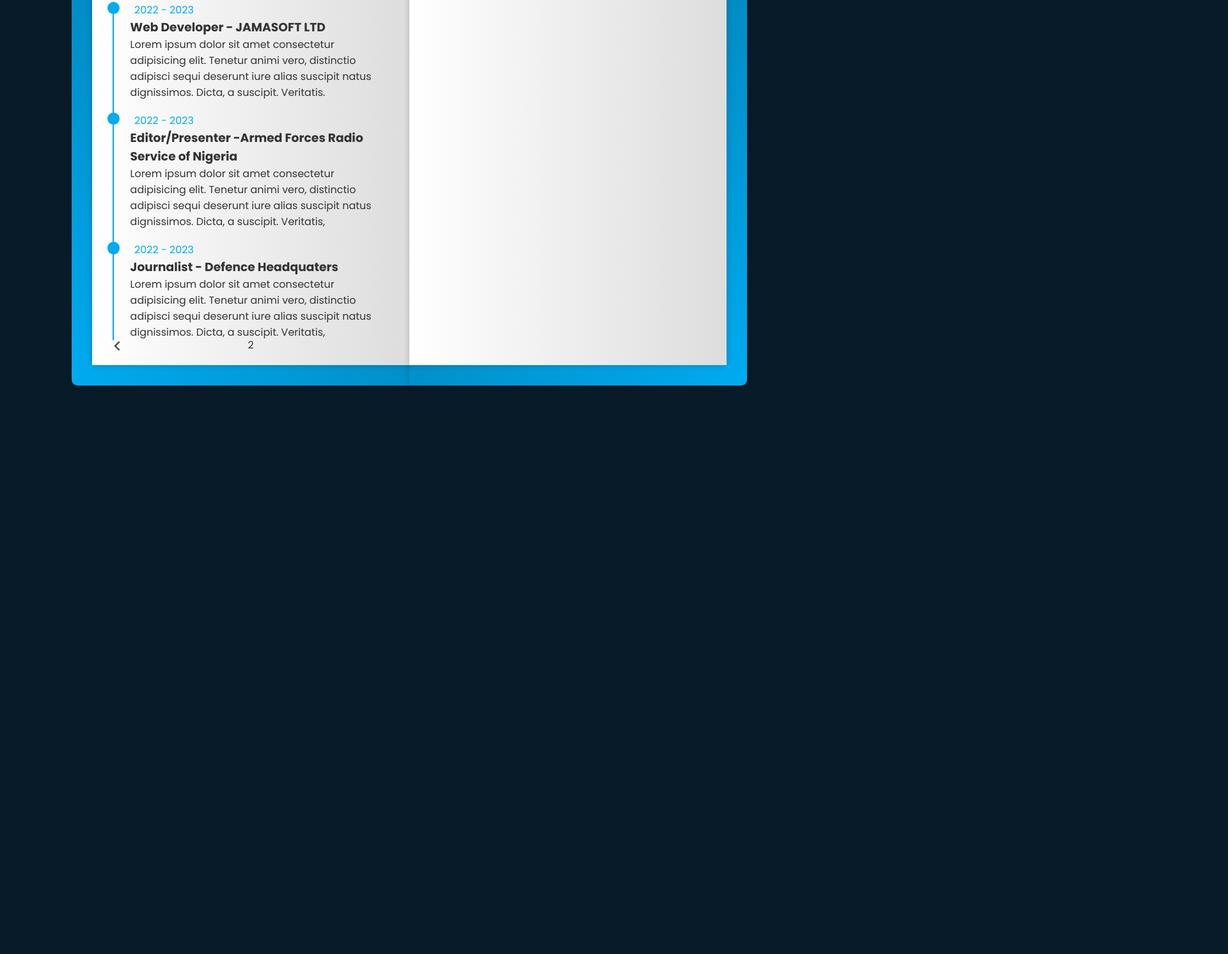
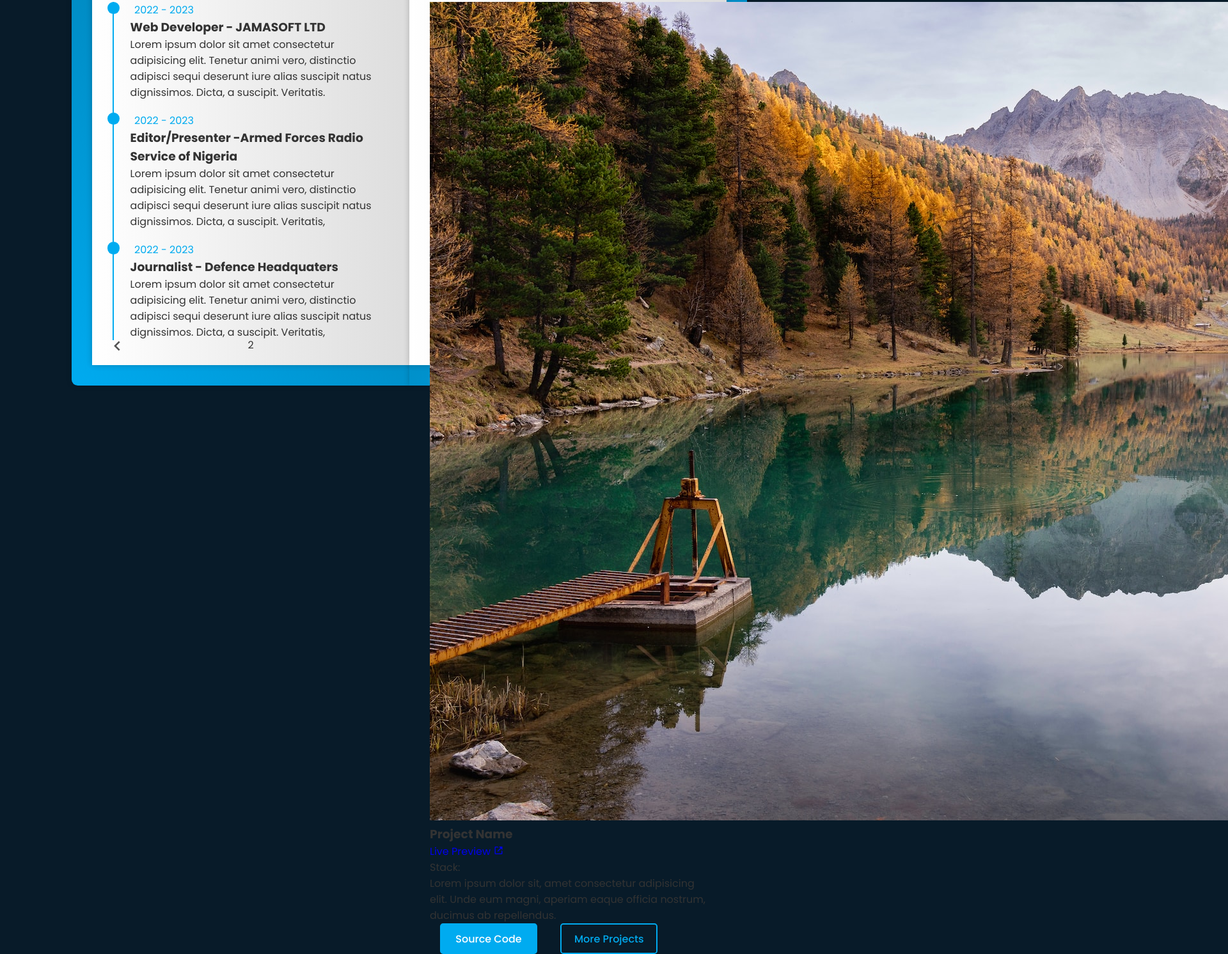
Before and after one commit to Billyrosecodes/portfolio_website, a plain HTML site: page index.html in a window 1280 px wide. Shown: the part 157-1649 px from the top of the page at 64% size, 1920 px wide, since content can reach past the window. Before the commit the page ends 800 px from the top, so only its background shows below. Drawn offline with nearby package versions, Linux system fonts and the light colour scheme.

Commit message:
updating html

```diff
--- a/index.html
+++ b/index.html
@@ -173,26 +173,26 @@
                             <h3>Front-End</h3>
                             <div class="content">
                                 <span><i class='bx bxl-html5'></i>HTML</span>
-                                <span><i class='bx bxl-css3' ></i>CSS</span>
-                                <span><i class='bx bxl-javascript' ></i>JS</span>
-                                <span><i class='bx bxl-react' ></i>React</span>
-                                <span><i class='bx bxl-bootstrap' ></i>Bootstrap</span>
-                                <span><i class='bx bxl-react' ></i>TailwindCss</span>
+                                <span><i class='bx bxl-css3'></i>CSS</span>
+                                <span><i class='bx bxl-javascript'></i>JS</span>
+                                <span><i class='bx bxl-react'></i>React</span>
+                                <span><i class='bx bxl-bootstrap'></i>Bootstrap</span>
+                                <span><i class='bx bxl-react'></i>TailwindCss</span>
                             </div>
                         </div>
 
                         <div class="skills-content">
                             <h3>Back-End</h3>
                             <div class="content">
-                                <span><i class='bx bxl-python' ></i>Python</span>
-                                <span><i class='bx bxl-nodejs' ></i>Node</span>
+                                <span><i class='bx bxl-python'></i>Python</span>
+                                <span><i class='bx bxl-nodejs'></i>Node</span>
                             </div>
                         </div>
 
                         <div class="skills-content">
                             <h3>UI/UX</h3>
                             <div class="content">
-                                <span><i class='bx bxl-figma' ></i>FIGMA</span>
+                                <span><i class='bx bxl-figma'></i>FIGMA</span>
                             </div>
                         </div>
                     </div>
@@ -210,19 +210,30 @@
             <div class="book-page page-right" id="turn-3">
                 <!-- page 5 (latest project or my portfolio) -->
                 <div class="page-front">
-                   <h1 class="title">Latest Projects</h1>
+                    <h1 class="title">Latest Project</h1>
 
                     <div class="portfolio-box">
-                    <img src="portfolio.jpg" alt="">
+                        <div class="img-box">
+                            <img src="/assets/images/portfolio.jpg" alt="">
                         </div>
-                </div>
-
                         <div class="info-box">
                             <div class="info-title">
                                 <h3>Project Name</h3>
                                 <a href="#">Live Preview <i class="bx bx-link-external"></i></a>
                             </div>
+                            <p>Stack:</p>
+                            <p>Lorem ipsum dolor sit, amet consectetur adipisicing elit. Unde eum magni, aperiam eaque
+                                officia nostrum, ducimus ab repellendus.</p>
                         </div>
+
+                        <div class="btn-box">
+                            <a href="#" class="btn">Source Code</a>
+                            <a href="#" class="btn">More Projects</a>
+                        </div>
+
+                    </div>
+                </div>
+
 
                 <!-- page 6 (contact me) -->
                 <div class="page-back">
--- a/style.css
+++ b/style.css
@@ -297,7 +297,13 @@ body {
     border: var(--border);
     border-radius: .3rem;
     font-weight: 600;
+    transition: .3s ease;
+}
+
+.skills-content .content span:hover{
+  box-shadow: var(--box-shadow);
 }
 .skills-content .content span i{
   font-size: 3rem;
+  color: var(--main-color);
 }
```
Lines whose indentation alone changed are shown as unchanged.
